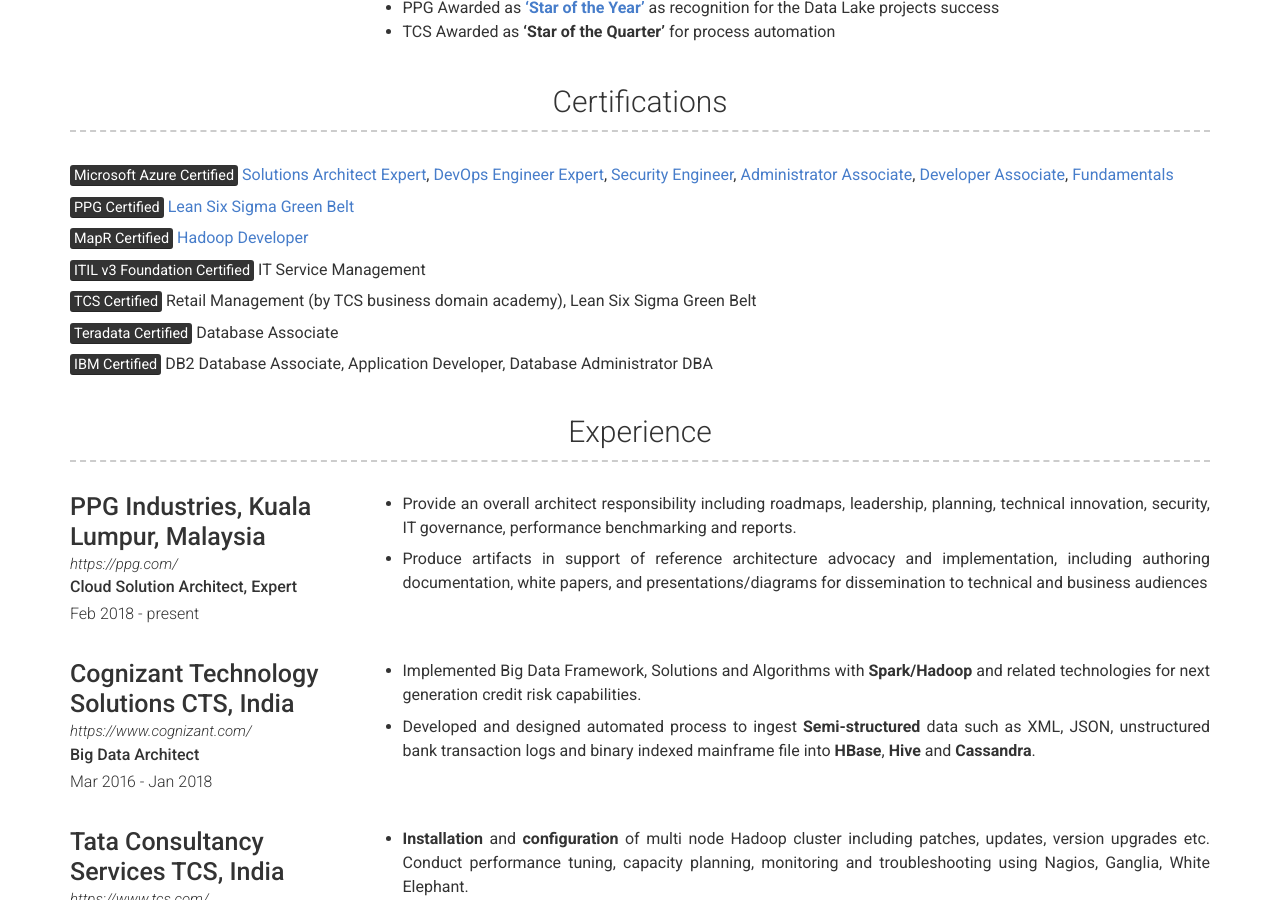
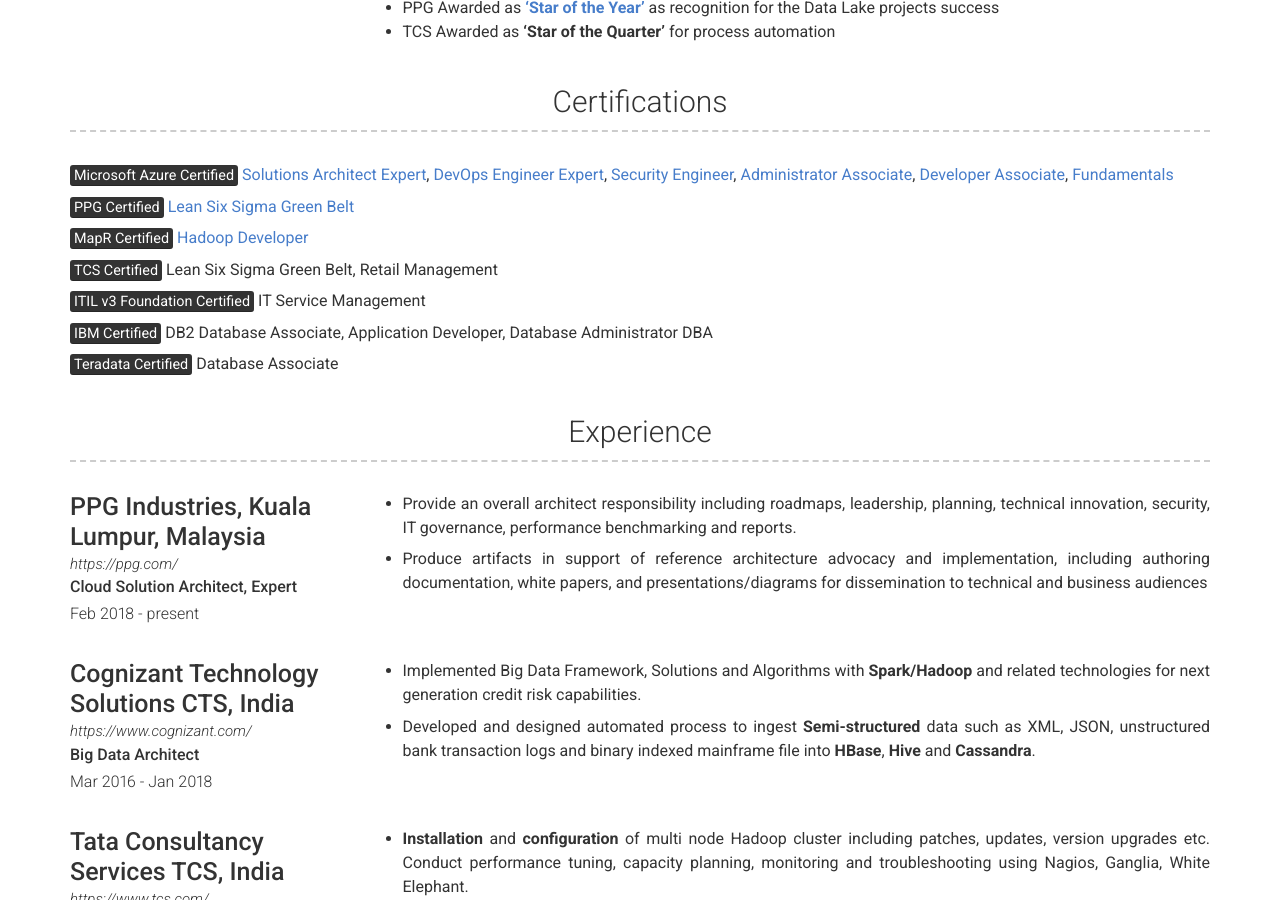
Before and after one commit to mohd-hasnain/mohd-hasnain.github.io, a Jekyll site: the page built from index.md, in a window 1280 px wide and 900 px high, scrolled down 762 px. Built offline with Jekyll 4.4.1, drawn with Linux system fonts in a browser that asks for light colours; nearby versions of some CDN libraries.

Commit message:
Update projects.yml

```diff
--- a/_data/projects.yml
+++ b/_data/projects.yml
@@ -12,10 +12,10 @@
 
       <mark>MapR Certified</mark> [Hadoop Developer](https://verify.skilljar.com/c/idm327z6tome)
 
+      <mark>TCS Certified</mark>  Lean Six Sigma Green Belt, Retail Management
+
       <mark>ITIL v3 Foundation Certified</mark> IT Service Management
 
-      <mark>TCS Certified</mark>  Retail Management (by TCS business domain academy), Lean Six Sigma Green Belt
+      <mark>IBM Certified</mark> DB2 Database Associate, Application Developer, Database Administrator DBA
 
       <mark>Teradata Certified</mark> Database Associate
-
-      <mark>IBM Certified</mark> DB2 Database Associate, Application Developer, Database Administrator DBA
```
